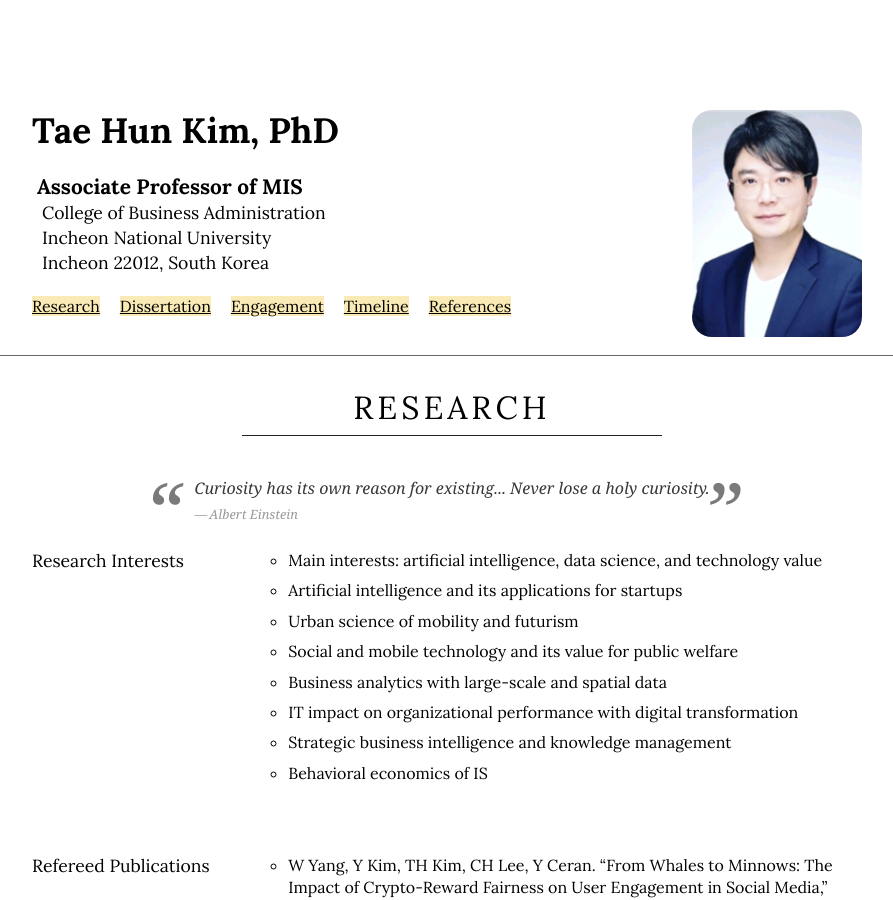
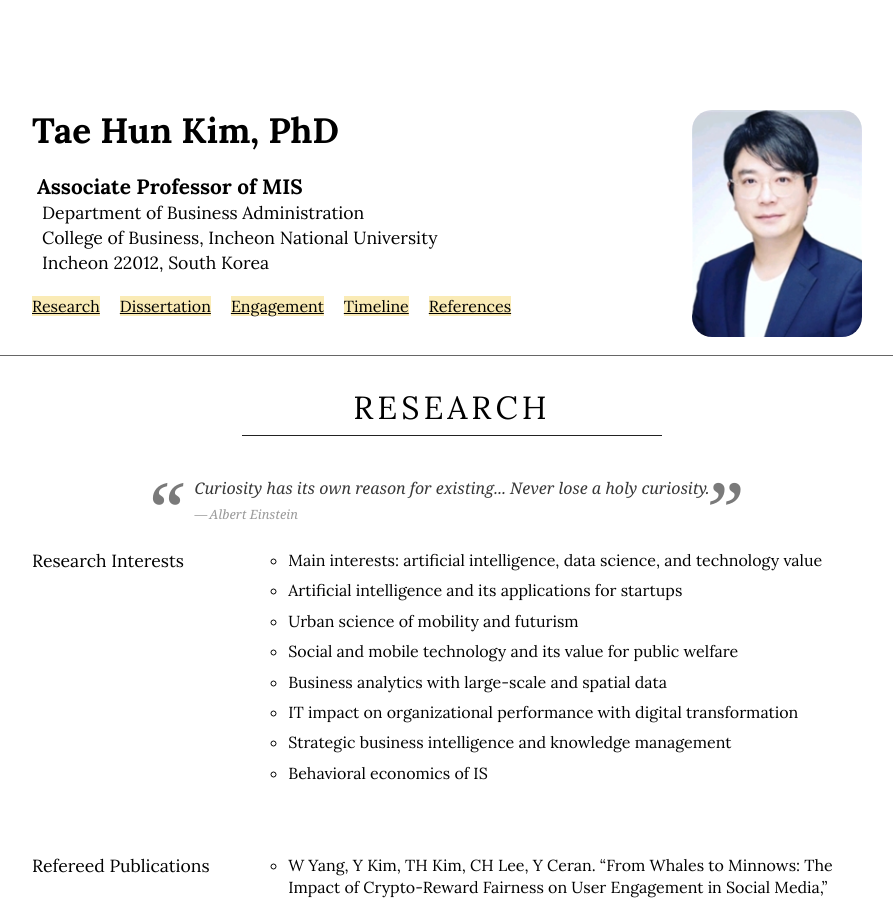
Before and after one commit to istaehun/taehun, a Jekyll site: the page built from index.html, in a window 1280 px wide and 900 px high. Shown: the whole window, without its empty margins (188-1081 px from the left). Built offline with Jekyll 4.4.1, drawn with Linux system fonts in a browser that asks for light colours; nearby versions of some CDN libraries.

Commit message:
Update academic position and institution details

```diff
--- a/_data/info.yml
+++ b/_data/info.yml
@@ -1,5 +1,5 @@
 main: Associate Professor of MIS
 extra:
-  - College of Business Administration
-  - Incheon National University
+  - Department of Business Administration
+  - College of Business, Incheon National University
   - Incheon 22012, South Korea
```
